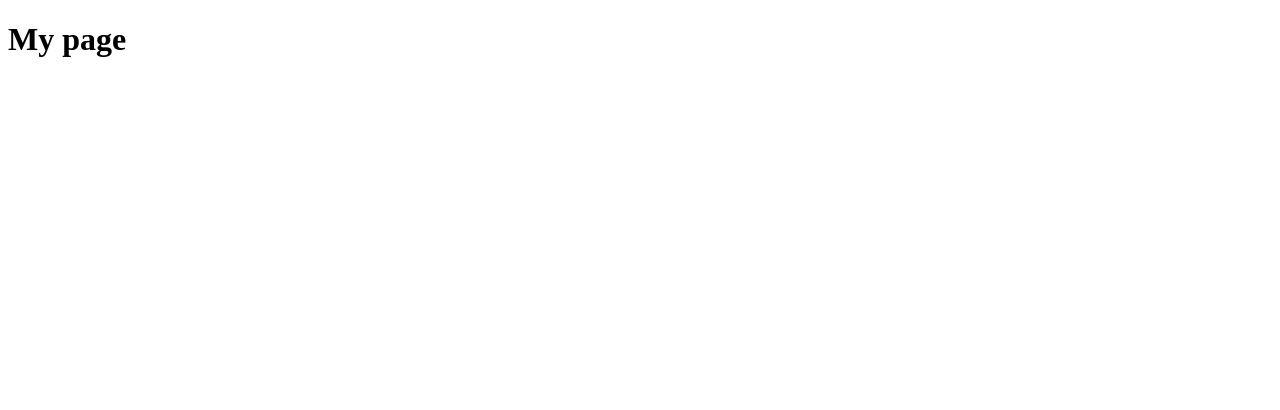
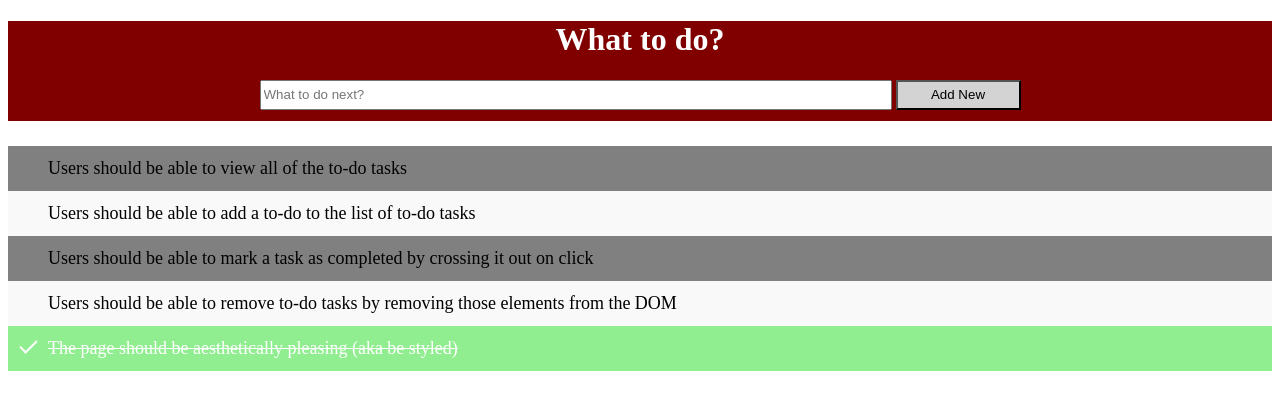
Before and after one commit to curtisbonham/JS-Fundamentals-III---To-Do-List, a plain HTML site: page index.html in a window 1280 px wide. Drawn offline with Linux system fonts and the light colour scheme.

Commit message:
added most of css information, started on js, and most of html

```diff
--- a/index.html
+++ b/index.html
@@ -4,10 +4,23 @@
   <meta charset="UTF-8">
   <meta name="viewport" content="width=device-width, initial-scale=1.0">
   <link rel="stylesheet" href="./style.css">
-  <title>Document</title>
+  <title>My To Do List</title>
 </head>
 <body>
-  <h1>My page</h1>
+  <header class="container">
+    <h1>What to do?</h1>
+    <input type="text" id="myInput" placeholder="What to do next?">
+    <button class="addBtn" id="addBtn">Add New</button>
+  </header>
+  <div id="list">
+    <ul id="myUL">
+      <li class="">Users should be able to view all of the to-do tasks</li>
+      <li class="">Users should be able to add a to-do to the list of to-do tasks</li>
+      <li class="">Users should be able to mark a task as completed by crossing it out on click</li>
+      <li class="">Users should be able to remove to-do tasks by removing those elements from the DOM</li>
+      <li class="checked">The page should be aesthetically pleasing (aka be styled)</li>
+    </ul>
+  </div>
 
   <script src="./index.js"></script>
 </body>
--- a/index.js
+++ b/index.js
@@ -0,0 +1,33 @@
+// let myListItems = document.getElementsByTagName('listItem');
+
+// for (let i = 0; i < myListItems.length; i++){
+//   let span = document.createElement("SPAN");
+//   let txt = document.createElement("\u00D7");
+//   span.className = 'close';
+//   span.appendChild(txt);
+//   myListItems[i].appendChild(span);
+// };
+
+// let list = document.querySelector("ul");
+// list.addEventListener("click", function(e){
+//   if(e.target.class === "listItem"){
+//     e.target.classList.toggle("checked")
+//   }
+// }, false);
+
+const newListItem = () =>{
+let li = document.createElement("li");
+let inputValue = document.getElementById("myInput").value;
+let text = document.createTextNode(inputValue);
+li.appendChild(text);
+if(inputValue === ""){
+  alert("Your entry is blank! Pleae find something to do!")
+} else {
+  document.getElementById("myUL").appendChild(li);
+}
+document.getElementById("myInput").value = "";
+}
+
+let addNew = addBtn.addEventListener("click", () =>{
+
+})
--- a/style.css
+++ b/style.css
@@ -0,0 +1,98 @@
+*{
+  box-sizing: border-box;
+}
+
+/* formatting header */
+.container{
+  background-color: maroon;
+  text-align:center;
+  margin-bottom: 25px;
+  height: 100px;
+}
+
+/* formatting add button */
+.addBtn {
+  background-color: lightgray;
+  margin-left: auto;
+  width: 125px;
+  height: 30px;
+}
+
+/* formatting input line for new list item */
+#myInput{
+  width: 50%;
+  height: 30px;
+}
+/* formatting the list */
+ul {
+  margin: 0;
+  padding: 0;
+}
+
+/* set every other list item to a different color */
+ul li:nth-child(even){
+background: #f9f9f9;
+}
+
+/* styling the list items */
+ul li {
+  cursor: pointer;
+  position: relative;
+  padding: 12px 8px 12px 40px;
+  background: gray;
+  font-size: 18px;
+  transition: 0.2s;
+
+  /* making the list items unselectable */
+  -webkit-user-select: none;
+  -mox-user-select: none;
+  -ms-user-select: none;
+  user-select: none;
+}
+
+/* change color when hover over list item */
+ul li:hover{
+  background: orange;
+}
+
+/* change the list item to crossed out when selected */
+ul li.checked {
+  background: lightgreen;
+  color: #fff;
+  text-decoration: line-through;
+}
+
+/* add a check mark when list item is clicked on */
+ul li.checked::before{
+  content:'';
+  position: absolute;
+  border-color: #fff;
+  border-style: solid;
+  border-width: 0 2px 2px 0;
+  top: 10px;
+  left: 16px;
+  transform: rotate(45deg);
+  height: 15px;
+  width: 7px;
+}
+
+/* styling the close button for each list item once checked */
+.close {
+  position: absolute;
+  right: 0;
+  top: 0;
+  padding: 12px 16px 12px 16px;
+}
+
+/* changing color when hovering over close buttons */
+.close:hover{
+  background-color: #f44336;
+  padding: 30px 40px;
+  color: white;
+  text-align: center;
+}
+
+/* formattingn the header element */
+h1 {
+  color: white;
+}
```
